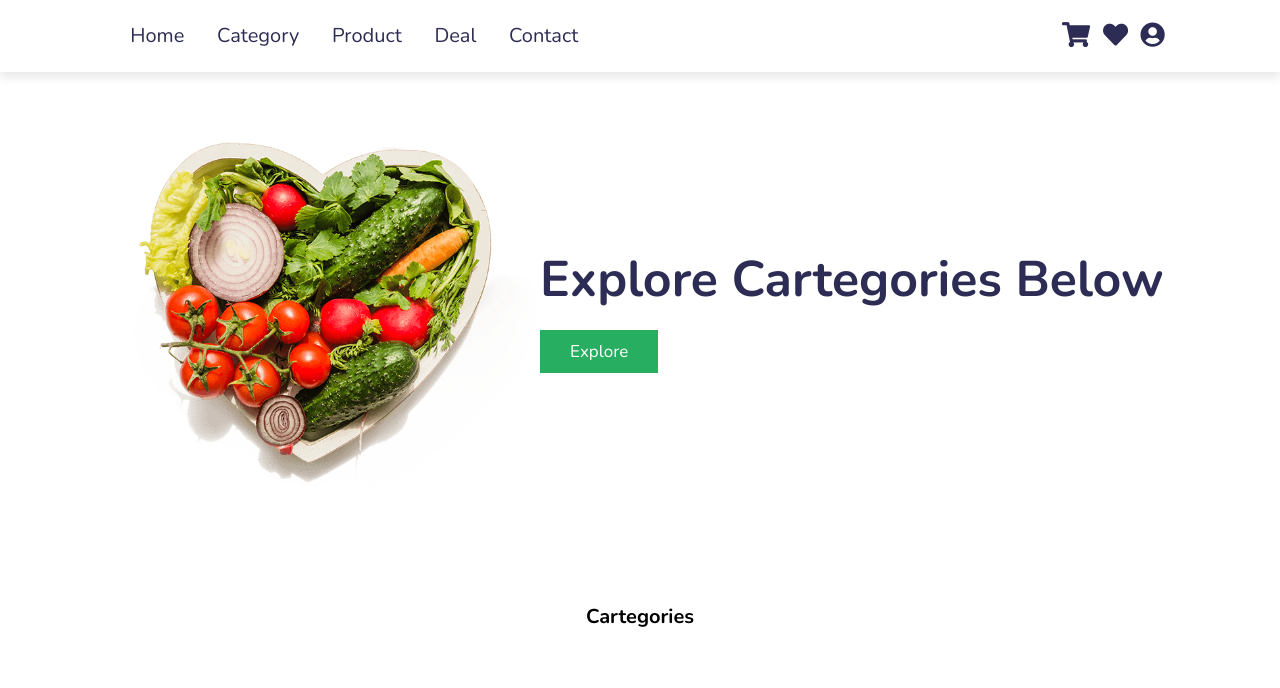
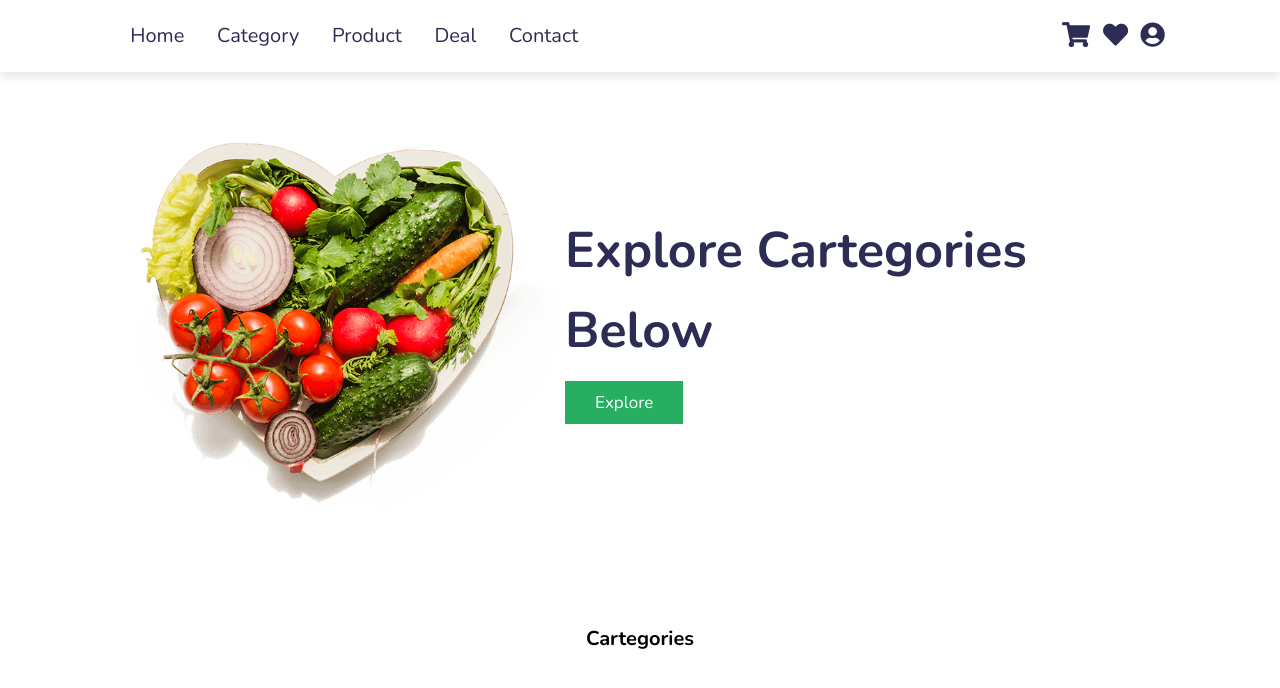
Before and after one commit to maxisz/food-app-api, a plain HTML site: page cartegory.html in a window 1280 px wide. Shown: the top 688 px of the page. Drawn offline with nearby package versions, Linux system fonts and the light colour scheme; no server answers.

Commit message:
changed to 25rm

```diff
--- a/assets/css/style2.css
+++ b/assets/css/style2.css
@@ -168,7 +168,7 @@ section {
 }
 
 .home .image {
-    flex: 1 1 20rem;
+    flex: 1 1 25rem;
     padding-top: 5rem;
 }
 
```
